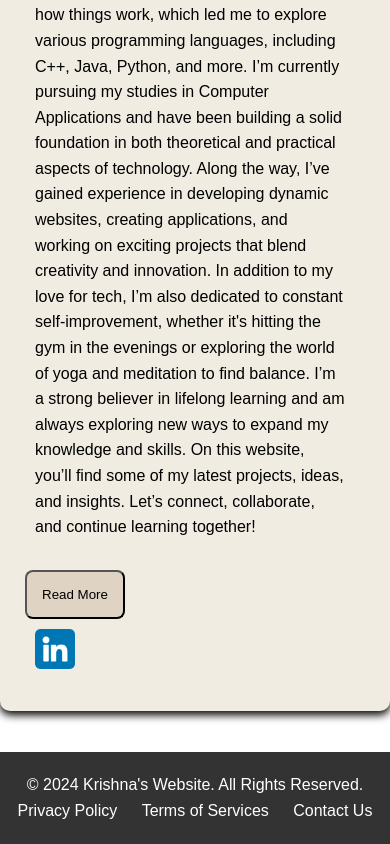
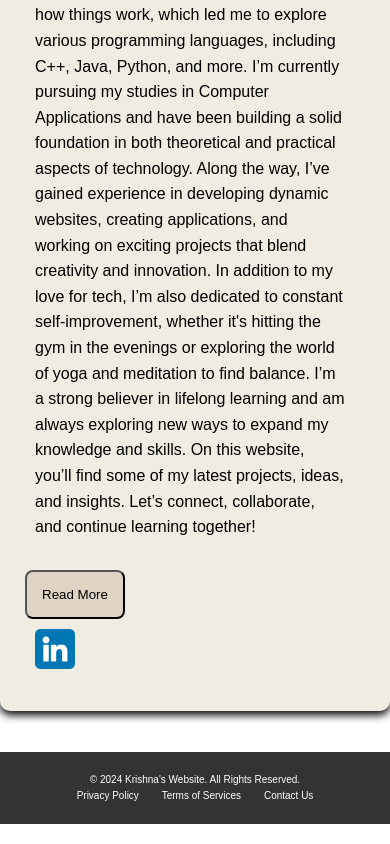
Before and after one commit to Daviator1206/APSStudyMaterial, a plain HTML site: page index.html in a window 390 px wide. Shown: the part 1371-2215 px from the top of the page. Drawn offline with Linux system fonts and the light colour scheme.

Commit message:
minor changes in footer

```diff
--- a/style.css
+++ b/style.css
@@ -204,4 +204,9 @@ html, body{
         /* align-items: center; */
         /* justify-content: center; */
     }
+    .footer-content{
+        margin: 0 auto;
+        font-size: 10px;
+    }
+
 }
```
Also changed, not shown: logo.png (added).
